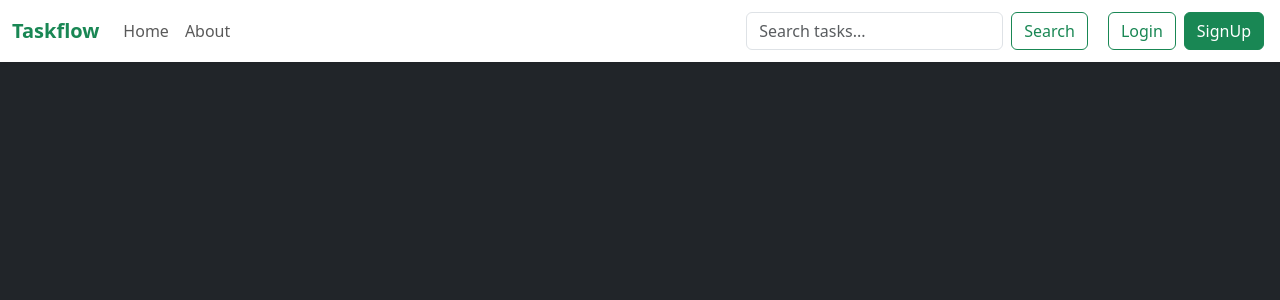
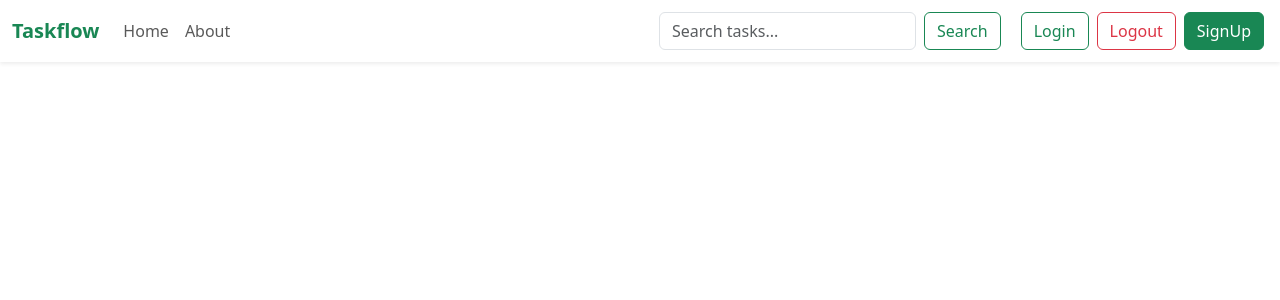
Before and after one commit to SAshraf2001/Django-TodoApp-Project, a Django app: page /auth/ in a window 1280 px wide. Shown: the top 300 px of the page. Run offline with Django 5.2, Linux system fonts and the light colour scheme.

Commit message:
Files changed in index.html

```diff
--- a/templates/index.html
+++ b/templates/index.html
@@ -15,7 +15,7 @@
     {% block css %}{% endblock css %}
   </head>
 
-  <body class="bg-dark">
+  <body class="bg-dark/fade-light">
     <nav class="navbar navbar-expand-lg bg-white shadow-sm">
       <div class="container-fluid">
         <a class="navbar-brand fw-bold text-success" href="{% url 'home' %}">Taskflow</a>
@@ -63,6 +63,7 @@
 
           <div class="d-flex">
             <a href="{% url 'login' %}" class="btn btn-outline-success m-1"> Login </a>
+            <a href="#" class="btn btn-outline-danger m-1"> Logout </a>
             <a href="{% url 'signup' %}" class="btn btn-success m-1"> SignUp </a>
           </div>
         </div>
```
